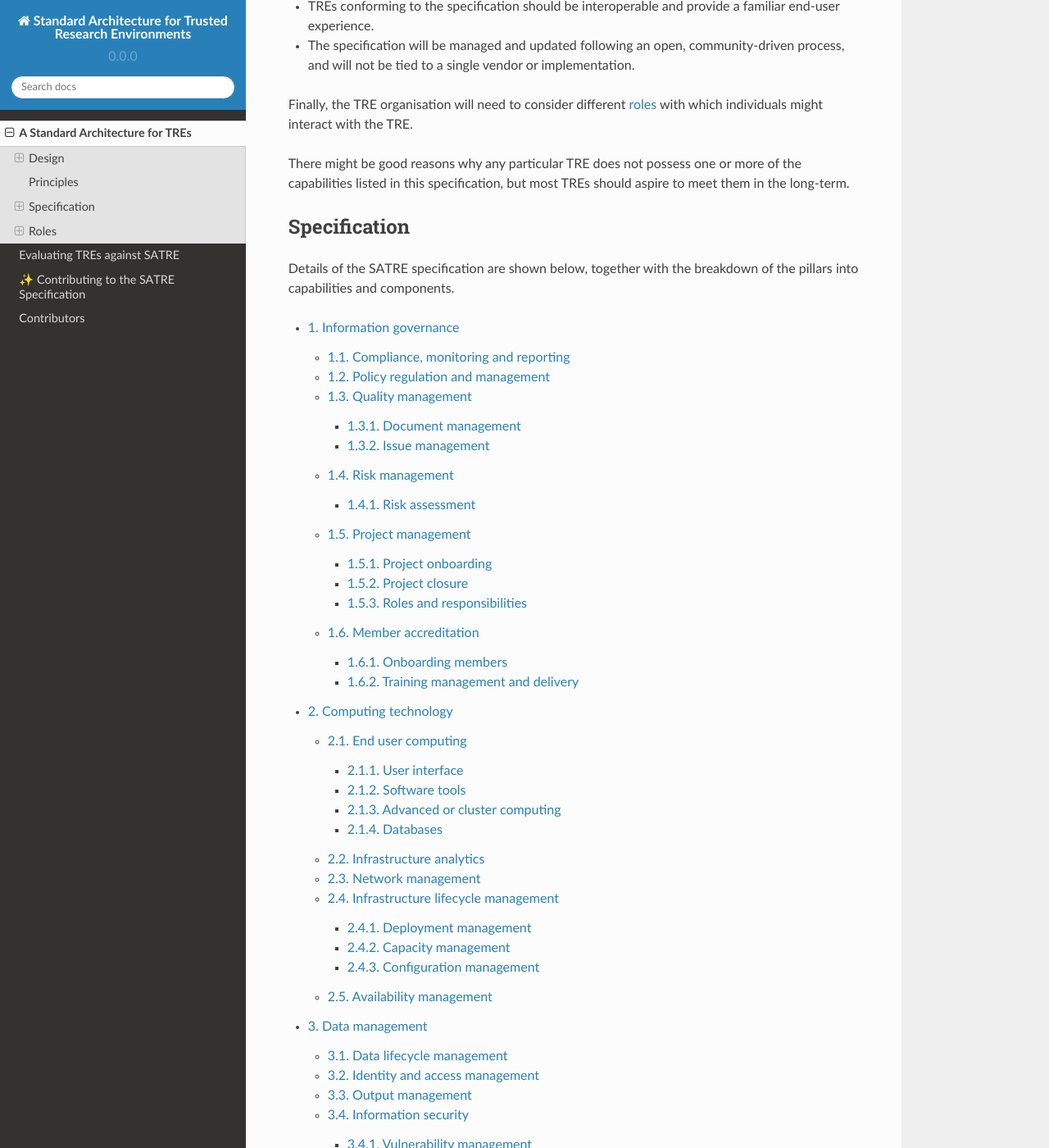
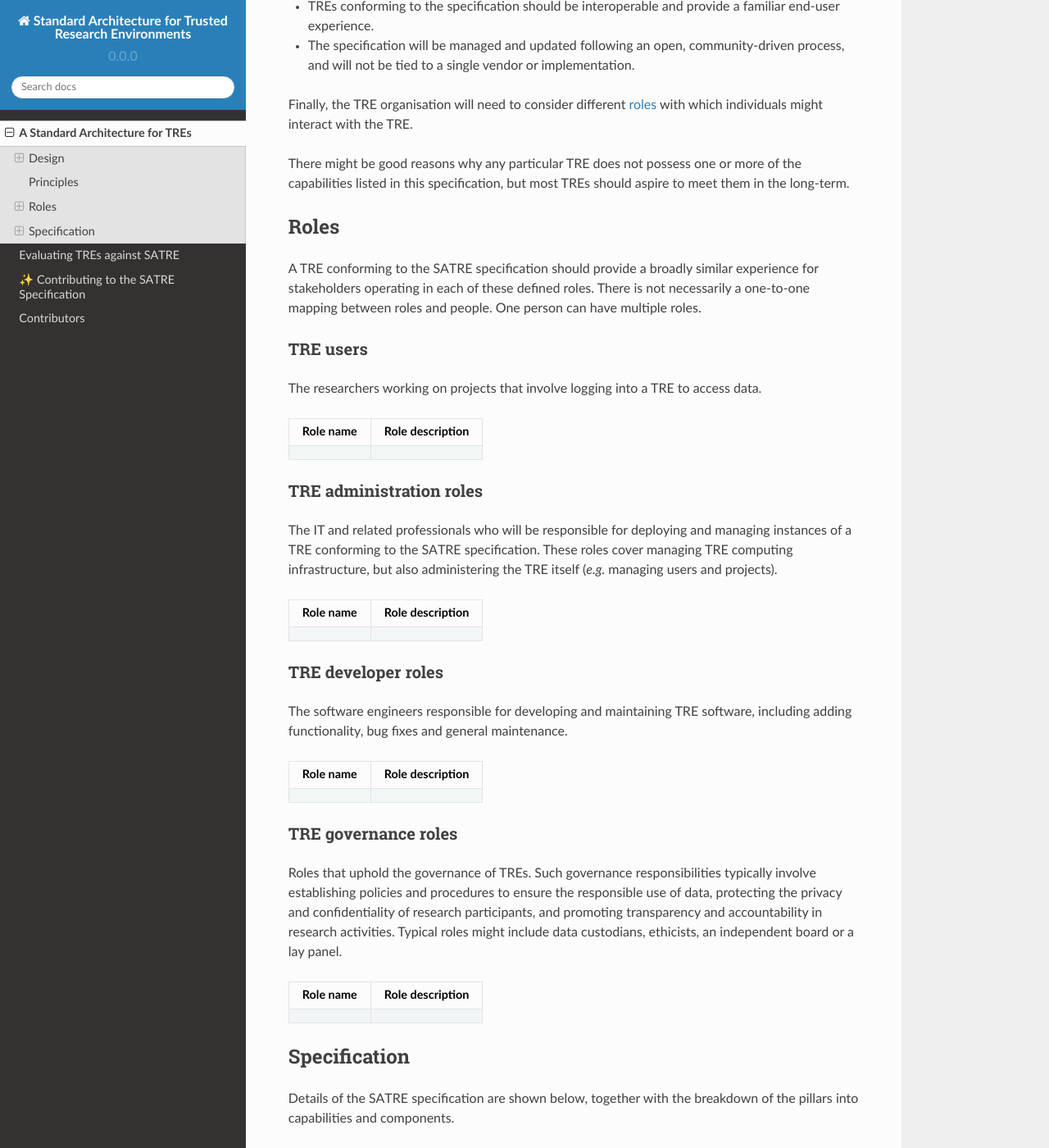
Before and after one commit to sa-tre/satre-specification, a Sphinx documentation site: the page built from docs/source/specification.md, in a window 1280 px wide and 1400 px high, scrolled down 2853 px. Shown: the whole window at 82% size. Built offline with Sphinx 7.4.7 and the Read the Docs theme 2.0.0, drawn with Linux system fonts in a browser that asks for light colours; some of the changed text lies outside the part shown.

Commit message:
:truck: Move specification to end of file so  button acts as expected

````diff
--- a/docs/source/specification.md
+++ b/docs/source/specification.md
@@ -93,20 +93,6 @@ Finally, the TRE organisation will need to consider different {ref}`roles <tre_r
 
 There might be good reasons why any particular TRE does not possess one or more of the capabilities listed in this specification, but most TREs should aspire to meet them in the long-term.
 
-<!-- List of capabilities. Each of these hould be described in prose and accompanied by a short requirements table of "Statement" and "Guidance" for each requirement. -->
-
-## Specification
-
-Details of the SATRE specification are shown below, together with the breakdown of the pillars into capabilities and components.
-
-```{toctree}
-:numbered:
-pillars/information_governance.md
-pillars/computing_technology.md
-pillars/data_management.md
-pillars/supporting.md
-```
-
 (tre_roles)=
 
 ## Roles
@@ -179,3 +165,15 @@ Typical roles might include data custodians, ethicists, an independent board or
 * -
   -
 ```
+
+## Specification
+
+Details of the SATRE specification are shown below, together with the breakdown of the pillars into capabilities and components.
+
+```{toctree}
+:numbered:
+pillars/information_governance.md
+pillars/computing_technology.md
+pillars/data_management.md
+pillars/supporting.md
+```
````
